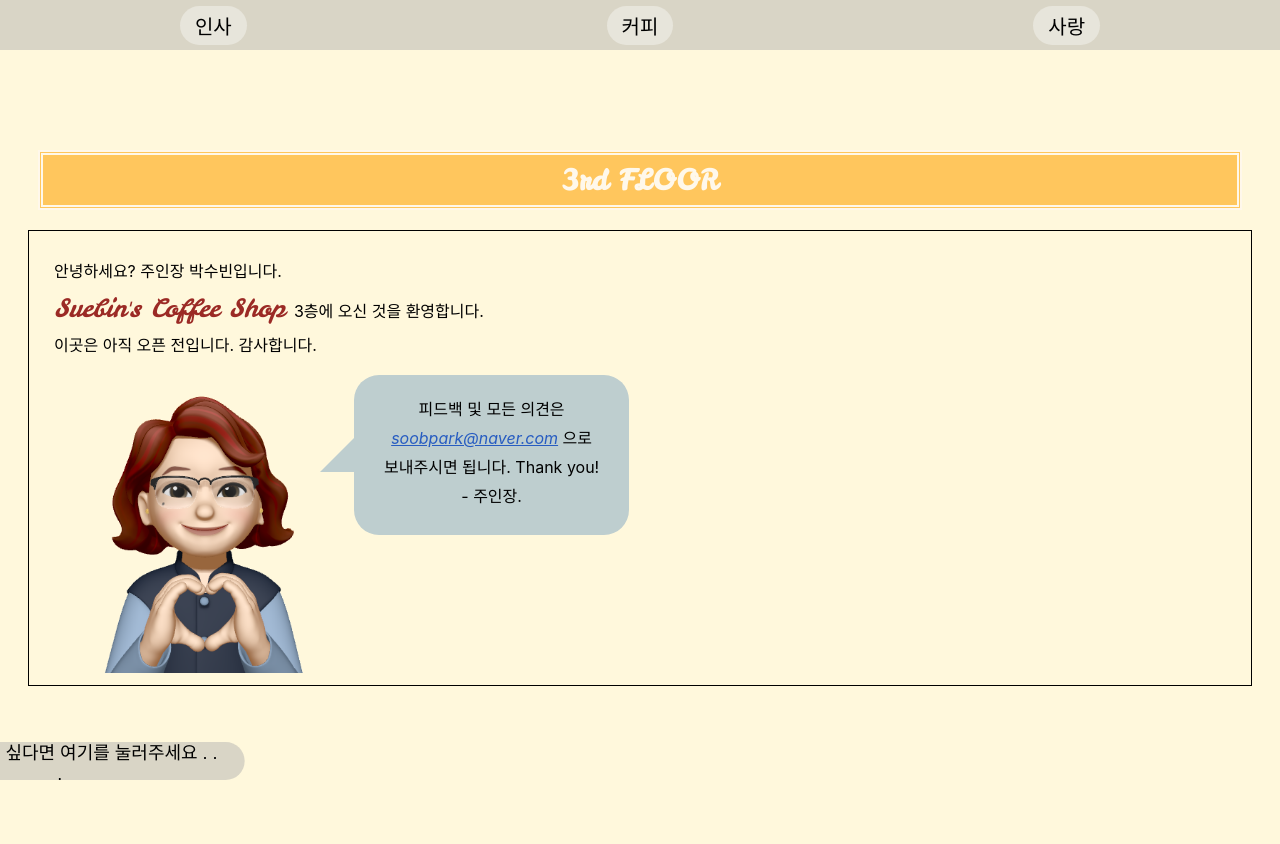
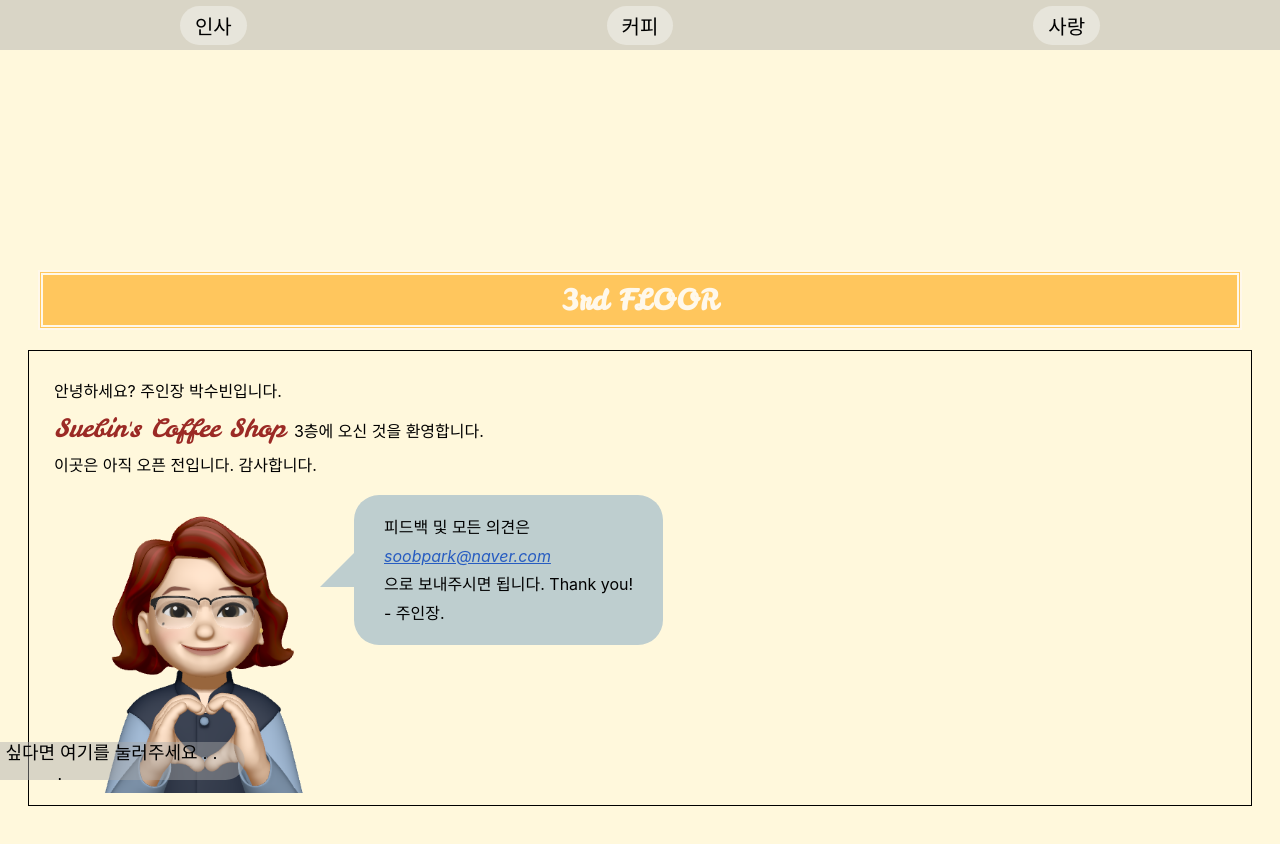
Before and after one commit to suebinpark/coffeeshop2022, a plain HTML site: page button3.html in a window 1280 px wide. Drawn offline with Linux system fonts and the light colour scheme.

Commit message:
speech bubble

```diff
--- a/button3.html
+++ b/button3.html
@@ -39,11 +39,7 @@
           <img src="img/smiling.PNG" />
           <div class="speech-bubble">
             피드백 및 모든 의견은<br />
-            <a target="_blank" href="mailto:soobpark@naver.com"
-              >soobpark@naver.com</a
-            >
-            으로
-            <br />
+            <a href="mailto:soobpark@naver.com">soobpark@naver.com</a> 으로
             보내주시면 됩니다. Thank you! <br />
             - 주인장.
           </div>
--- a/style.css
+++ b/style.css
@@ -191,7 +191,7 @@ progress {
 
 .main {
   display: flex;
-  height: 100vh;
+  height: 130vh;
   flex-direction: column;
   justify-content: center;
   padding: 10px 20px;
@@ -329,10 +329,13 @@ progress {
 .speech-bubble {
   position: relative;
   background: #bececf;
-  text-align: center;
-  height: 120px;
+  display: flex;
+  flex-direction: column;
+  justify-content: center;
+  align-items: flex-start;
+  height: 150px;
   border-radius: 25px;
-  padding: 20px 30px;
+  padding: 0 30px;
 }
 
 .speech-bubble:after {
```
Also changed, not shown: button2.html (+0 -1 lines).
